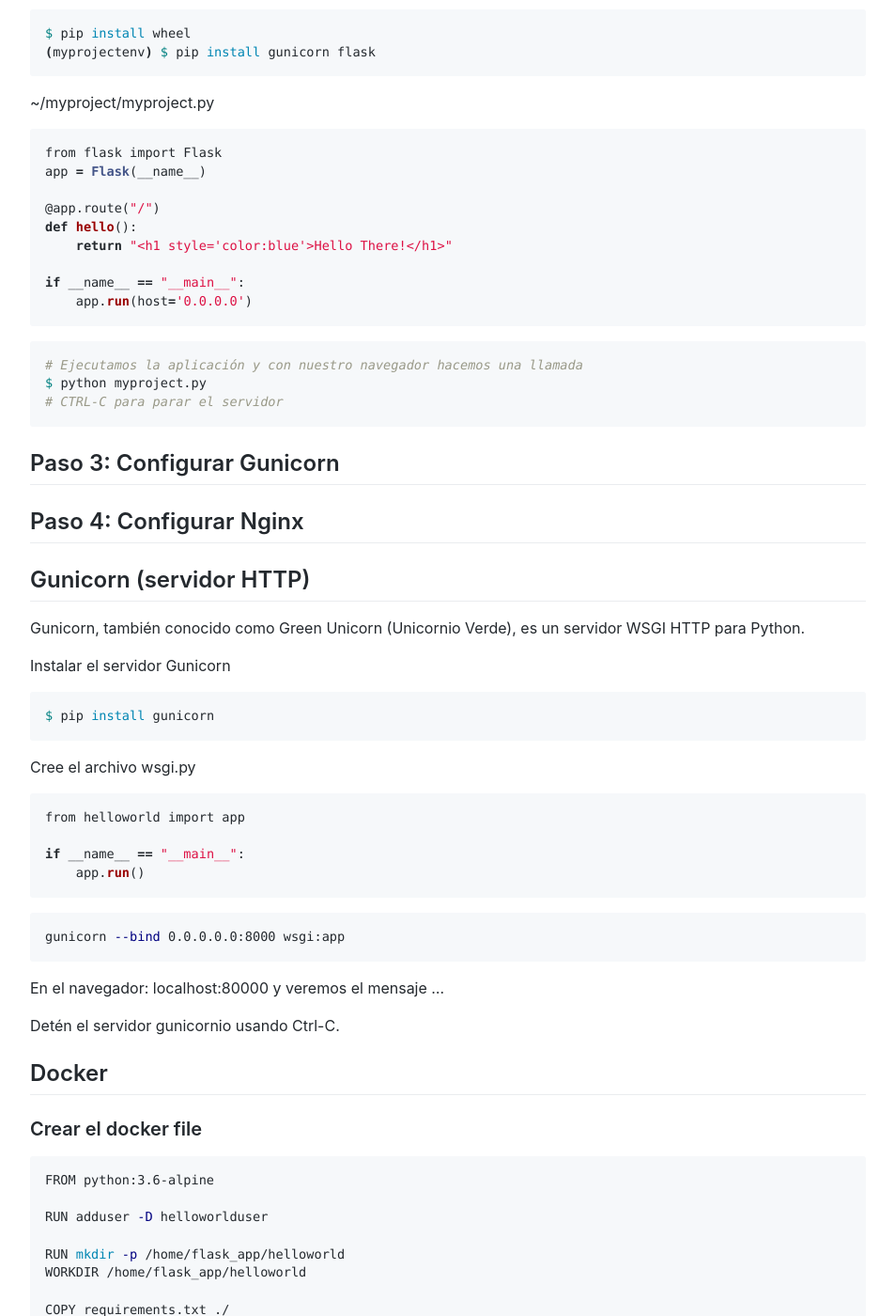
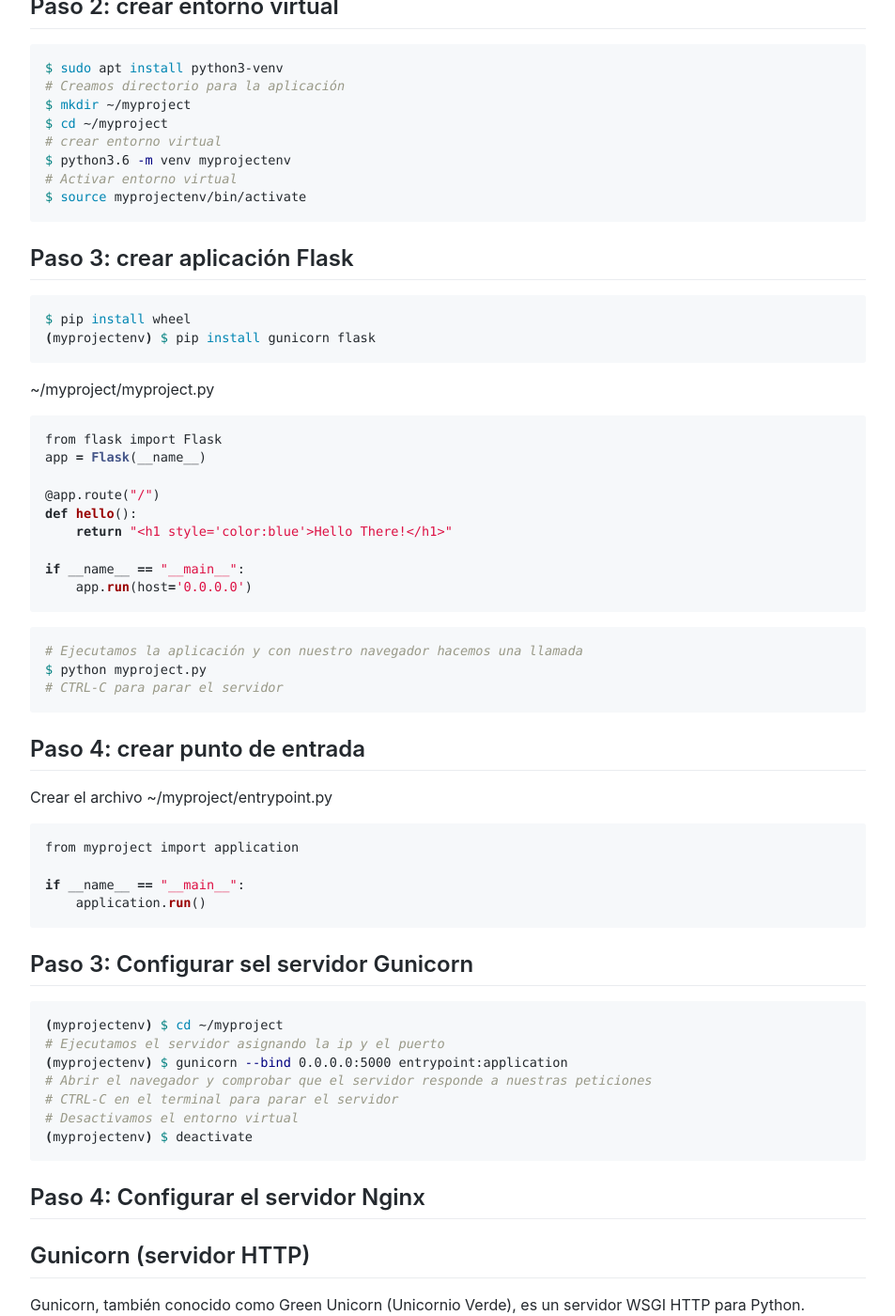
Before and after one commit to Akira3030/formacion, a Jekyll site: the page built from articulos/python-flask-gunicorn-docker.md, in a window 1280 px wide and 1400 px high, scrolled down 1229 px. Shown: the whole window at 94% size, without its empty margins (163-1116 px from the left). Built offline with Jekyll 4.4.1, drawn with Linux system fonts in a browser that asks for light colours; emoji names are drawn with the system emoji font; some of the changed text lies outside the part shown.

Commit message:
Update python-flask-gunicorn-docker.md

````diff
--- a/articulos/python-flask-gunicorn-docker.md
+++ b/articulos/python-flask-gunicorn-docker.md
@@ -7,11 +7,21 @@
 
 ![]({{ site.site_url }}/assets/img/technical-drawing-3324368_1920_alt_600.jpg)
 
+## Índice
+- Paso 1: instalar paquetes
+- Paso 2: crear entorno virtual
+- Paso 3: crear una aplicación de ejemplo en Flask
+- Paso 4: crear punto de entrada
+- Paso 5: configurar el servidor Gunicorn
+- Paso 6: configurar el servidor Nginx
+
 ## Arquitectura
 
 ![]({{ site.site_url }}/assets/img/arquitectura_docker_nginx_guniconr_flask.png)
 
-## Paso 1: crear entorno virtual
+## Paso 1: instalar paquetes
+
+## Paso 2: crear entorno virtual
 
 ```sh
 $ sudo apt install python3-venv
@@ -24,7 +34,7 @@
 $ source myprojectenv/bin/activate
 ```
 
-## Paso 2: crear aplicación Flask
+## Paso 3: crear aplicación Flask
 
 
 ```sh
@@ -51,11 +61,32 @@
 # CTRL-C para parar el servidor
 ```
 
+## Paso 4: crear punto de entrada
+
+Crear el archivo ~/myproject/entrypoint.py
+
+```py
+from myproject import application
+
+if __name__ == "__main__":
+    application.run()
+```
+
+## Paso 3: Configurar sel servidor Gunicorn
 
 
-## Paso 3: Configurar Gunicorn
+```sh
+(myprojectenv) $ cd ~/myproject
+# Ejecutamos el servidor asignando la ip y el puerto
+(myprojectenv) $ gunicorn --bind 0.0.0.0:5000 entrypoint:application
+# Abrir el navegador y comprobar que el servidor responde a nuestras peticiones
+# CTRL-C en el terminal para parar el servidor
+# Desactivamos el entorno virtual
+(myprojectenv) $ deactivate
+```
 
-## Paso 4: Configurar Nginx
+
+## Paso 4: Configurar el servidor Nginx
 
 
 
````
